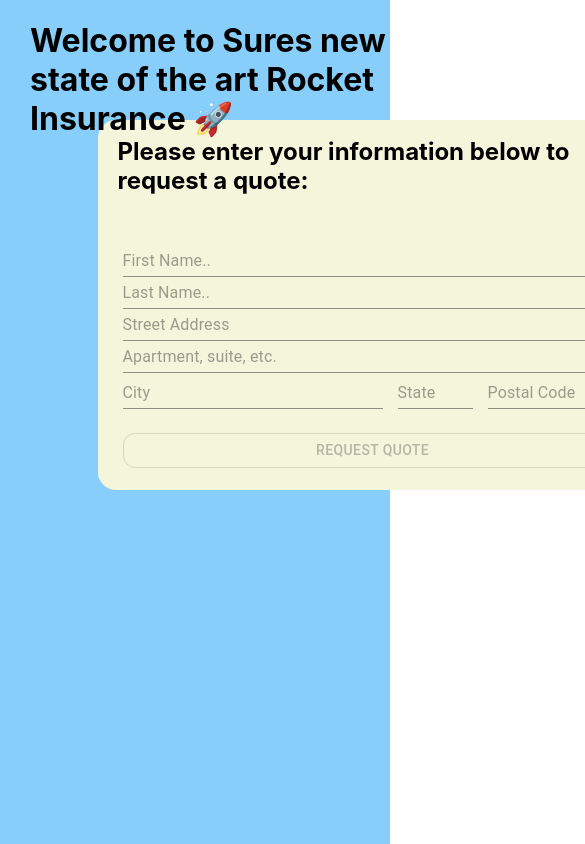
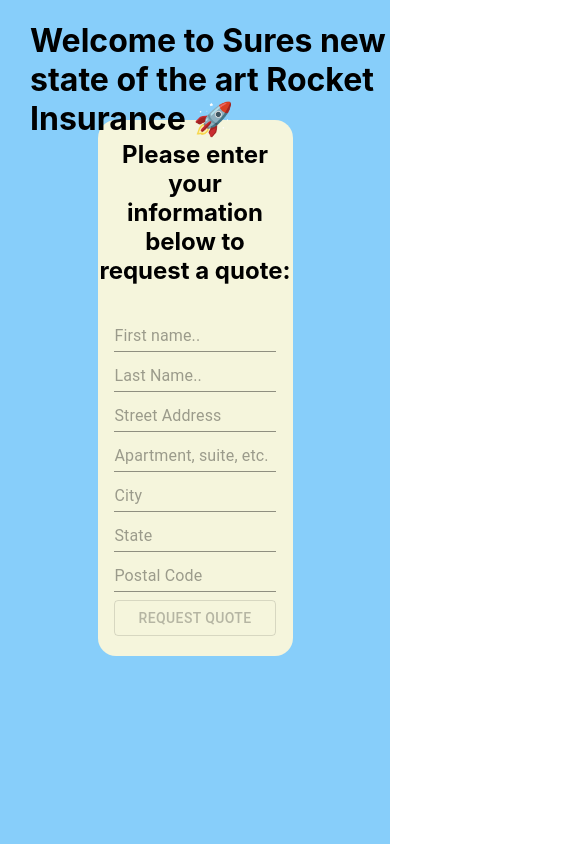
Before and after one commit to guizzettic/SureTakeHome, a React (Create React App) app: page / in a window 390 px wide. Shown: the top 844 px of the page, 585 px wide, since content can reach past the window. Built offline with nearby package versions, Linux system fonts and the light colour scheme.

Commit message:
made form responsive using css grid

```diff
--- a/src/components/UserInfoForm.js
+++ b/src/components/UserInfoForm.js
@@ -1,4 +1,4 @@
-import { Button, TextField } from '@mui/material';
+import { Button, TextField, Grid } from '@mui/material';
 import { makeStyles } from '@mui/styles';
 import { useEffect, useState } from 'react';
 import {
@@ -8,45 +8,15 @@ import {
   verifyCity,
   verifyRegion,
   verifyPostal,
-  validInfo,
 } from '../utils';
 
 const useStyles = makeStyles({
-  buttons: {
-    height: '25px',
-  },
-  form: {
-    display: 'flex',
-    flexDirection: 'column',
-    flexShrink: 1,
-    height: 150,
-    width: 500,
-    justifyContent: 'space-between',
-    margin: '0 auto',
-    paddingTop: 30,
-  },
-  city: {
-    width: '52%',
-  },
-  state: {
-    width: '15%',
-  },
-  postal: {
-    width: '27%',
-  },
-  region: {
-    display: 'flex',
-    justifyContent: 'space-between',
-    marginTop: 4,
-  },
   title: {
-    paddingTop: 17,
-    width: 500,
-    paddingLeft: 20,
+    paddingTop: 20,
+    paddingBottom: 15,
+    textAlign: 'center',
   },
   formBody: {
-    height: 370,
-    width: 550,
     backgroundColor: 'beige',
     borderRadius: 18,
   },
@@ -61,30 +31,39 @@ const UserInfoForm = ({ userInfo, setUserInfo, handleSubmit, policyInfo }) => {
   }, [userInfo, setValidForm]);
 
   return (
-    <div className={classes.formBody}>
+    <Grid xs={12} sm={12} lg={12} className={classes.formBody}>
       <h2 className={classes.title}>
         Please enter your information below to request a quote:
       </h2>
-      <form className={classes.form}>
+
+      <Grid
+        container
+        spacing={1}
+        alignItems="center"
+        justifyContent="center"
+        style={{ paddingBottom: 20 }}
+      >
+        <Grid item xs={10} md={11} container>
           <TextField
+            fullWidth
             variant="standard"
             required
             helperText={
-            verifyName(userInfo.first_name)
-              ? ''
-              : 'Please enter full first name'
+              !verifyName(userInfo.first_name) && 'Please enter full first name'
             }
-          placeholder="First Name.."
-          value={userInfo.first_name}
+            placeholder="First name.."
             onChange={(e) =>
               setUserInfo({ ...userInfo, first_name: e.target.value })
             }
           />
+        </Grid>
+        <Grid item xs={10} md={11}>
           <TextField
             variant="standard"
             required
+            fullWidth
             helperText={
-            verifyName(userInfo.last_name) ? '' : 'Please enter full last name'
+              !verifyName(userInfo.last_name) && 'Please enter full last name'
             }
             placeholder="Last Name.."
             value={userInfo.last_name}
@@ -92,16 +71,16 @@ const UserInfoForm = ({ userInfo, setUserInfo, handleSubmit, policyInfo }) => {
               setUserInfo({ ...userInfo, last_name: e.target.value })
             }
           />
+        </Grid>
 
-        <div>
+        <Grid item xs={10} md={11}>
           <TextField
             variant="standard"
             required
             placeholder="Street Address"
             helperText={
-              verifyStreet(userInfo.line_1)
-                ? ''
-                : 'Please enter your street address'
+              !verifyStreet(userInfo.line_1) &&
+              'Please enter your street address'
             }
             value={userInfo.line_1}
             fullWidth
@@ -109,6 +88,9 @@ const UserInfoForm = ({ userInfo, setUserInfo, handleSubmit, policyInfo }) => {
               setUserInfo({ ...userInfo, line_1: e.target.value })
             }
           />
+        </Grid>
+
+        <Grid item xs={10} md={11}>
           <TextField
             variant="standard"
             placeholder="Apartment, suite, etc."
@@ -118,59 +100,61 @@ const UserInfoForm = ({ userInfo, setUserInfo, handleSubmit, policyInfo }) => {
               setUserInfo({ ...userInfo, line_2: e.target.value })
             }
           />
-          <div className={classes.region}>
+        </Grid>
+
+        <Grid item xs={10} md={5}>
           <TextField
             variant="standard"
             required
+            fullWidth
             placeholder="City"
-              helperText={
-                verifyCity(userInfo.city) ? '' : 'Enter valid city name'
-              }
+            helperText={!verifyCity(userInfo.city) && 'Enter valid city name'}
             value={userInfo.city}
-              className={classes.city}
-              onChange={(e) =>
-                setUserInfo({ ...userInfo, city: e.target.value })
-              }
+            onChange={(e) => setUserInfo({ ...userInfo, city: e.target.value })}
           />
+        </Grid>
+
+        <Grid item xs={10} md={3}>
           <TextField
             variant="standard"
             required
+            fullWidth
             placeholder="State"
-              helperText={verifyRegion(userInfo.region) ? '' : 'State abbr.'}
+            helperText={!verifyRegion(userInfo.region) && 'State abbr.'}
             value={userInfo.region}
-              className={classes.state}
             onChange={(e) =>
               setUserInfo({ ...userInfo, region: e.target.value })
             }
           />
+        </Grid>
+
+        <Grid item xs={10} md={3}>
           <TextField
             variant="standard"
             required
+            fullWidth
             placeholder="Postal Code"
             type="number"
-              helperText={
-                verifyPostal(userInfo.postal) ? '' : 'Enter postal code'
-              }
+            helperText={!verifyPostal(userInfo.postal) && 'Enter postal code'}
             value={userInfo.postal}
-              className={classes.postal}
             onChange={(e) =>
               setUserInfo({ ...userInfo, postal: e.target.value })
             }
           />
-          </div>
-        </div>
+        </Grid>
 
+        <Grid item xs={10} md={11}>
           <Button
-          variant="outlined"
-          className={classes.buttons}
             disabled={validForm}
             onClick={handleSubmit}
-          sx={validInfo(userInfo)}
+            variant="outlined"
+            fullWidth
           >
             Request Quote
           </Button>
-      </form>
-    </div>
+        </Grid>
+      </Grid>
+    </Grid>
   );
 };
 
--- a/src/utils.js
+++ b/src/utils.js
@@ -43,18 +43,3 @@ export const verifyPostal = (postal) => {
   if (postal !== '' && postal.length !== 5) return false;
   else return true;
 };
-
-export const validInfo = (userInfo) => {
-  if (
-    !verifyRegion(userInfo.region) ||
-    !verifyPostal(userInfo.postal) ||
-    !verifyCity(userInfo.city)
-  )
-    return { borderRadius: 3, height: 35, marginTop: 0.1 };
-  else
-    return {
-      borderRadius: 3,
-      height: 35,
-      marginTop: 3,
-    };
-};
```
Lines whose indentation alone changed are shown as unchanged.
